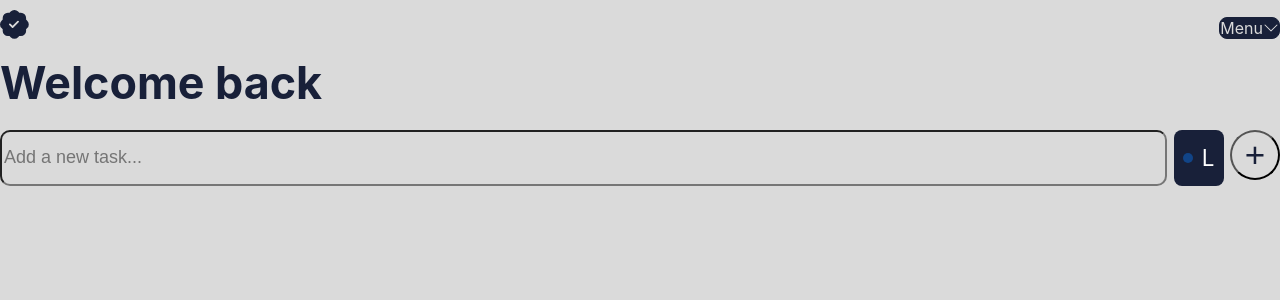
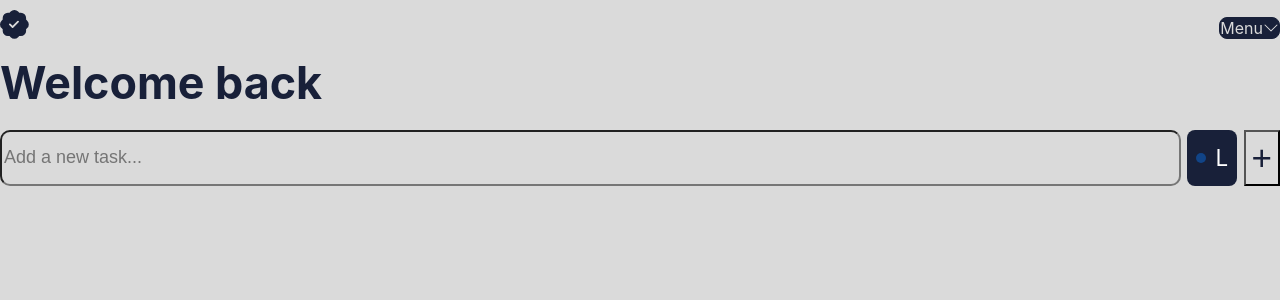
Before and after one commit to Wiliyy/todo, a React (Vite) app: page / in a window 1280 px wide. Shown: the top 300 px of the page. Built offline with nearby package versions, Linux system fonts and the light colour scheme.

Commit message:
Update App.css

```diff
--- a/src/App.css
+++ b/src/App.css
@@ -389,10 +389,9 @@ margin-bottom: 10px;
   -webkit-box-shadow: -1px -0px 10px 0px var(--input-shadow);
   }
 .todo-button{
-  width: 50px;
-  height: 50px;
+
   background-color: var(--background-color);
-  border-radius:100%;
+
   font-size: 35px;
   color: var(--secondary-color-4);
   -webkit-appearance: none;
```
